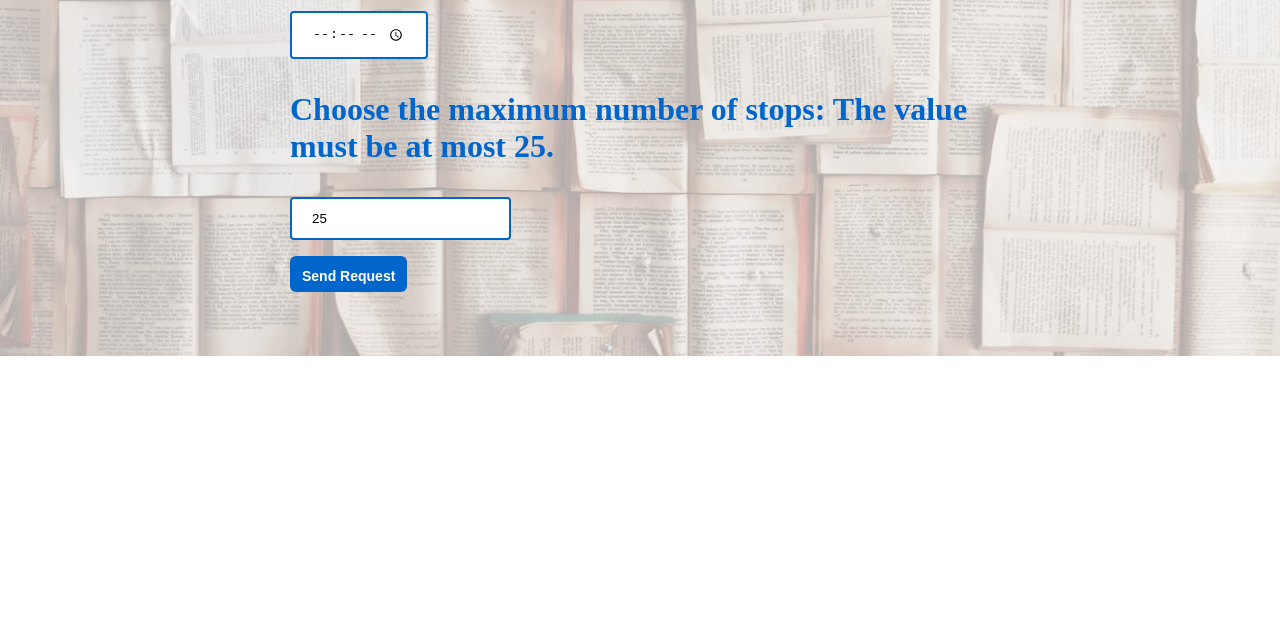
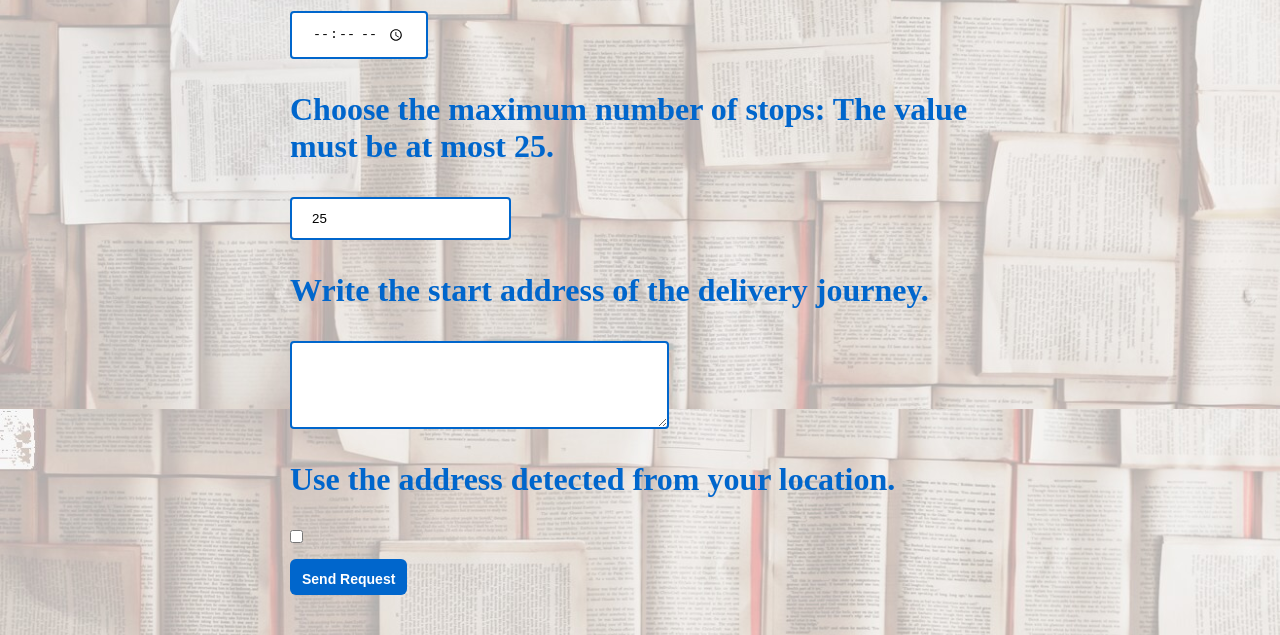
Before and after one commit to googleinterns/step235-2020, a plain HTML site: page src/main/webapp/deliveryRequest.html in a window 1280 px wide. Shown: the part 444-1079 px from the top of the page. Before the commit the page ends 800 px from the top, so only its background shows below. Drawn offline with Linux system fonts and the light colour scheme; no server answers.

Commit message:
add checkbox and address box

```diff
--- a/src/main/webapp/deliveryRequest.html
+++ b/src/main/webapp/deliveryRequest.html
@@ -30,6 +30,12 @@
       <input type="time" id="end-time" name="end-time">
       <label for="max-stops"><p>Choose the maximum number of stops: The value must be at most 25.<p></label>
       <input type="number" id="max-stops" name="max-stops" value="25">
+
+      <label for="start-address"><p>Write the start address of the delivery journey.<p></label>
+      <textarea id="start-address" name="start-address" rows="4" cols="40"></textarea>
+      <label for="use-current-address"><p>Use the address detected from your location.<p></label>
+      <input type="checkbox" id="use-current-address" name="use-current-address" onchange="updateAddressFromGeolocation('use-current-address')">
+
       <input type="hidden" name="idToken" id="idToken"/>
       <input type="hidden" name="timezone-offset" id="timezone-offset"/>
       <input type="submit" value="Send Request" >
```
